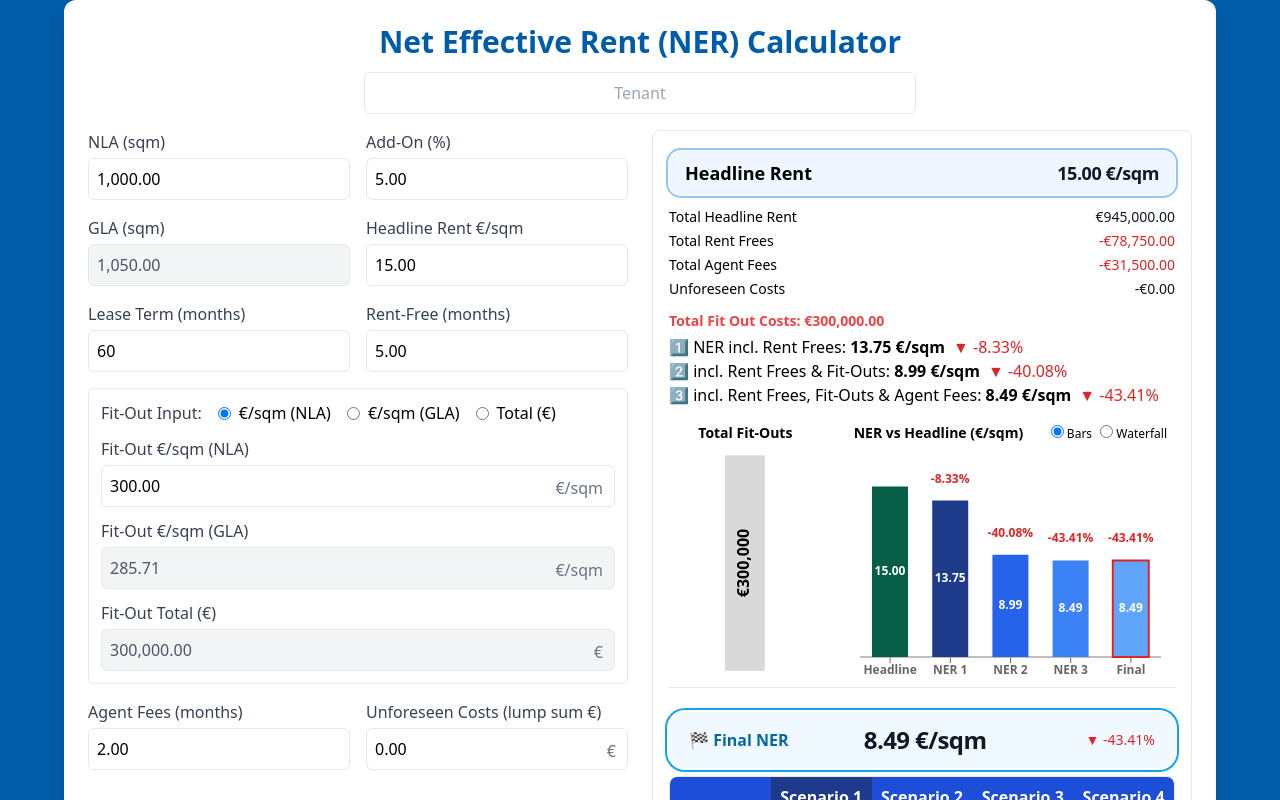
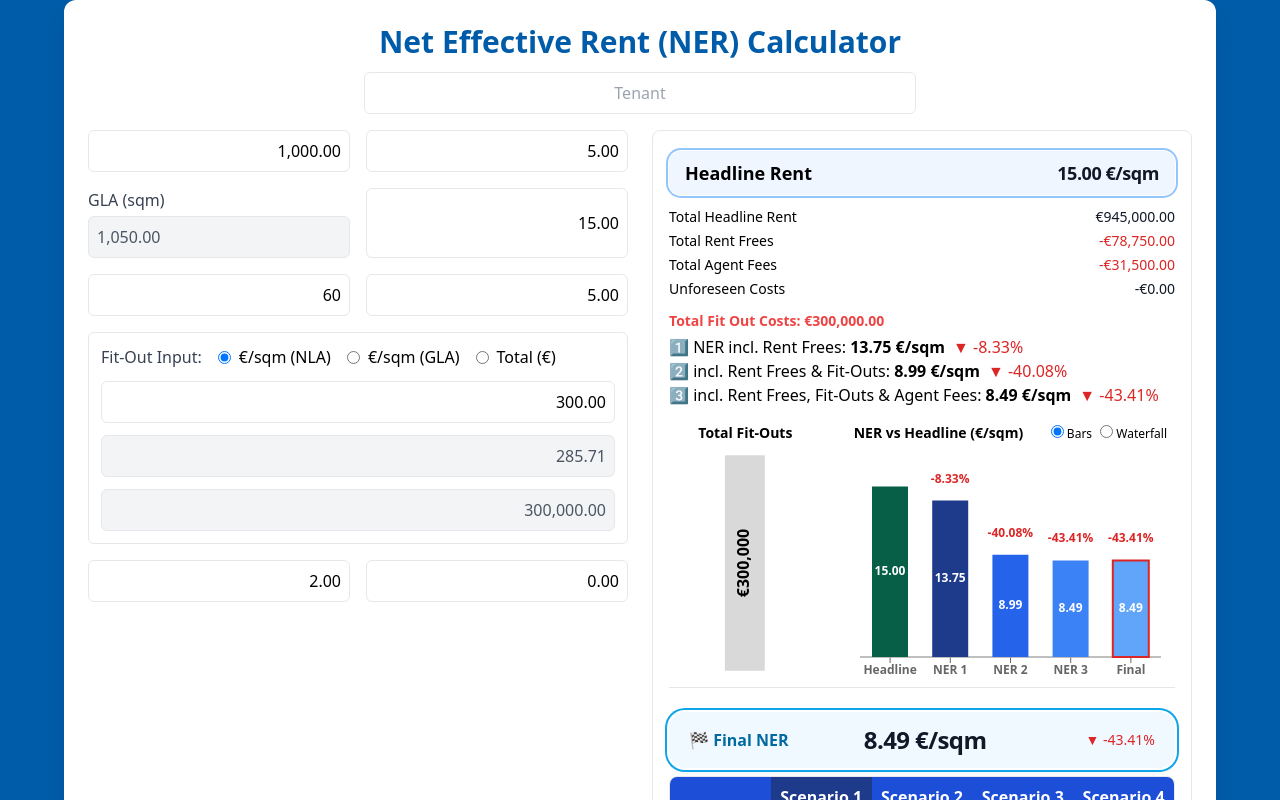
Before and after one commit to Musicandy13/Net-Effective-Rent-Calculator, a React (Vite) app: page / in a window 1280 px wide. Shown: the top 800 px of the page. Built offline with nearby package versions, Linux system fonts and the light colour scheme.

Commit message:
Update App.jsx

```diff
--- a/src/App.jsx
+++ b/src/App.jsx
@@ -66,41 +66,47 @@ function Delta({ base, val }) {
 
 /* ---------- Input-Feld ---------- */
 function NumericField({
-  label, value, onChange, format = "2dec", step = 1, min = 0,
-  readOnly = false, onCommit, suffix,
+  value,
+  onChange,
+  format = "2dec",
+  min = 0,
+  readOnly = false,
 }) {
-  const [focus, setFocus] = useState(false);
+  const inputRef = useRef(null);
+  const [editing, setEditing] = useState(false);
+
   const num = P(value);
-  const show = focus ? value : format === "int" ? F(num, 0) : format === "1dec" ? F(num, 1) : F(num, 2);
+  const display = editing
+    ? value
+    : format === "int"
+    ? F(num, 0)
+    : F(num, 2);
+
   return (
-    <label className="block">
-      <span className="text-gray-700">{label}</span>
-      <div className="relative">
     <input
+      ref={inputRef}
       type="text"
       inputMode="decimal"
-          inputMode={focus ? "decimal" : "text"}
-          value={show}
-          min={min}
-          step={step}
-          readOnly={readOnly && !focus}
-          onFocus={() => setFocus(true)}
+      value={display}
+      readOnly={readOnly}
+      onFocus={() => {
+        setEditing(true);
+        requestAnimationFrame(() => {
+          inputRef.current?.select(); // ✅ SELECT ALL
+        });
+      }}
       onBlur={(e) => {
-            setFocus(false);
+        setEditing(false);
         const n = clamp(P(e.target.value), min);
         onChange(String(n));
-            onCommit?.(n);
       }}
-          onChange={(e) => onChange(e.target.value.replace(/[^\d.,-]/g, ""))}
-          className={`mt-1 block w-full border rounded-md p-2 pr-16 ${readOnly ? "bg-gray-100 text-gray-600" : ""}`}
+      onChange={(e) => {
+        onChange(e.target.value.replace(/[^\d.,-]/g, ""));
+      }}
+      className={`block w-full border rounded-md p-2 text-right ${
+        readOnly ? "bg-gray-100 text-gray-600" : ""
+      }`}
     />
-        {suffix && (
-          <span className="absolute inset-y-0 right-3 top-1/2 -translate-y-1/2 text-gray-500">
-            {suffix}
-          </span>
-        )}
-      </div>
-    </label>
   );
 }
 
```
Lines whose indentation alone changed are shown as unchanged.
